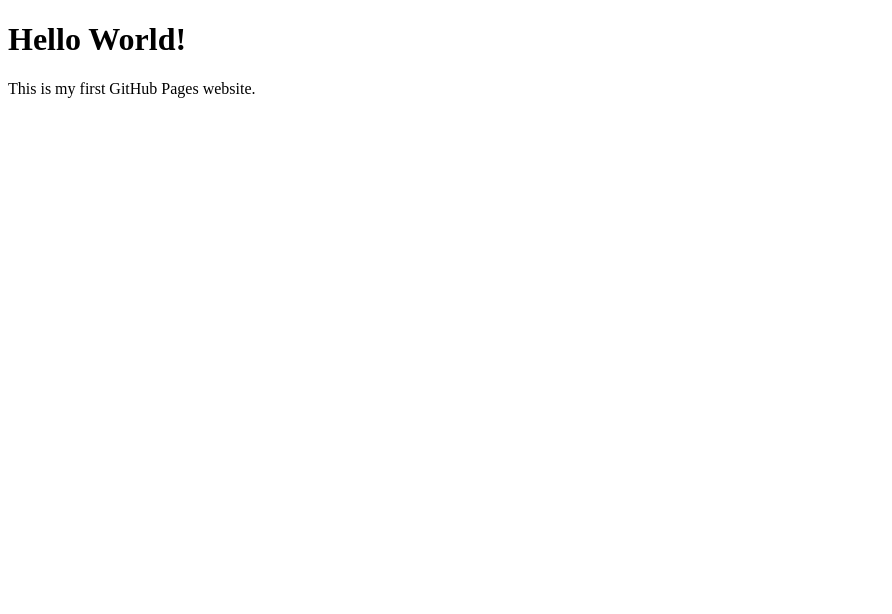
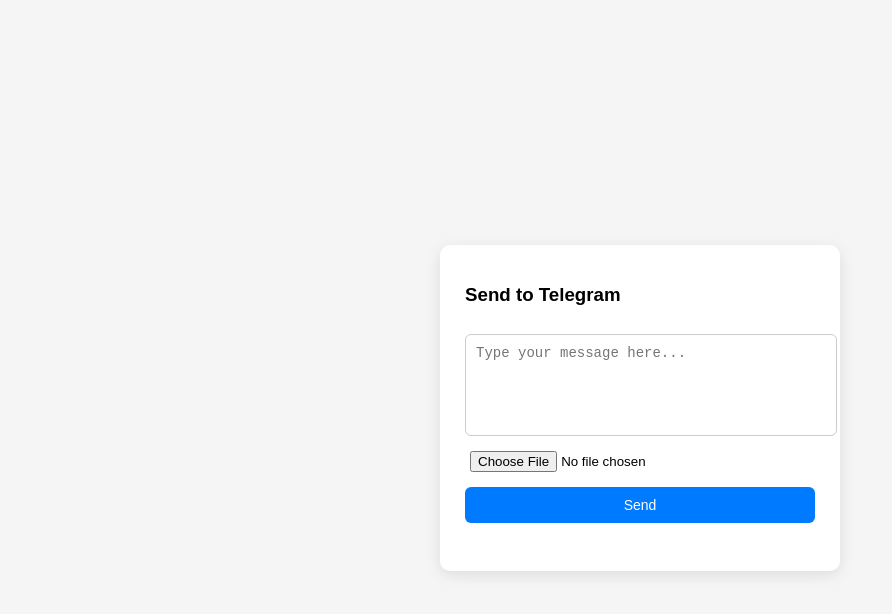
Before and after one commit to wesutdgames/STATUS-ONLY, a plain HTML site: page index.html in a window 1280 px wide. Shown: the whole page, without its empty margins (0-892 px from the left). Drawn offline with Linux system fonts and the light colour scheme.

Commit message:
Update title and add Telegram message functionality

```diff
--- a/index.html
+++ b/index.html
@@ -2,10 +2,105 @@
 <html lang="en">
 <head>
   <meta charset="UTF-8">
-  <title>Hello World</title>
+  <title>Send to Telegram</title>
+  <style>
+    body {
+      font-family: Arial, sans-serif;
+      background: #f5f5f5;
+      display: flex;
+      justify-content: center;
+      align-items: center;
+      height: 100vh;
+    }
+    .container {
+      background: #fff;
+      padding: 20px 25px;
+      border-radius: 10px;
+      box-shadow: 0 4px 15px rgba(0,0,0,0.1);
+      width: 350px;
+      display: flex;
+      flex-direction: column;
+      gap: 10px;
+    }
+    textarea {
+      width: 100%;
+      padding: 10px;
+      border-radius: 6px;
+      border: 1px solid #ccc;
+      font-size: 14px;
+      resize: none;
+      height: 80px;
+    }
+    input[type="file"] {
+      padding: 5px;
+    }
+    button {
+      background: #007BFF;
+      color: #fff;
+      padding: 10px;
+      border: none;
+      border-radius: 6px;
+      cursor: pointer;
+      font-size: 14px;
+      transition: 0.2s;
+    }
+    button:hover {
+      background: #0056b3;
+    }
+    .status {
+      font-size: 14px;
+      color: green;
+      min-height: 18px;
+    }
+  </style>
 </head>
 <body>
-  <h1>Hello World!</h1>
-  <p>This is my first GitHub Pages website.</p>
+
+<div class="container">
+  <h3>Send to Telegram</h3>
+  <textarea id="msg" placeholder="Type your message here..."></textarea>
+  <input type="file" id="image">
+  <button onclick="sendToTelegram()">Send</button>
+  <div class="status" id="status"></div>
+</div>
+
+<script>
+  const WEB_APP_URL = "xxxxxxxxxxxxxxxxxxxx"; // <-- Replace with your Web App URL
+
+  function sendToTelegram() {
+    const msg = document.getElementById("msg").value;
+    const imageInput = document.getElementById("image");
+    const statusEl = document.getElementById("status");
+
+    const formData = new FormData();
+    formData.append("msg", msg);
+
+    if (imageInput.files.length > 0) {
+      formData.append("file", imageInput.files[0]); // field name doesn't matter
+    }
+
+    statusEl.textContent = "Sending...";
+
+    fetch(WEB_APP_URL, {
+      method: "POST",
+      body: formData
+    })
+    .then(res => res.text())
+    .then(res => {
+      if (res === "OK") {
+        statusEl.textContent = "✅ Sent successfully!";
+        document.getElementById("msg").value = "";
+        imageInput.value = "";
+      } else {
+        statusEl.textContent = "❌ Error sending.";
+      }
+    })
+    .catch(err => {
+      console.error(err);
+      statusEl.textContent = "❌ Error sending.";
+    });
+  }
+</script>
+
 </body>
 </html>
```
